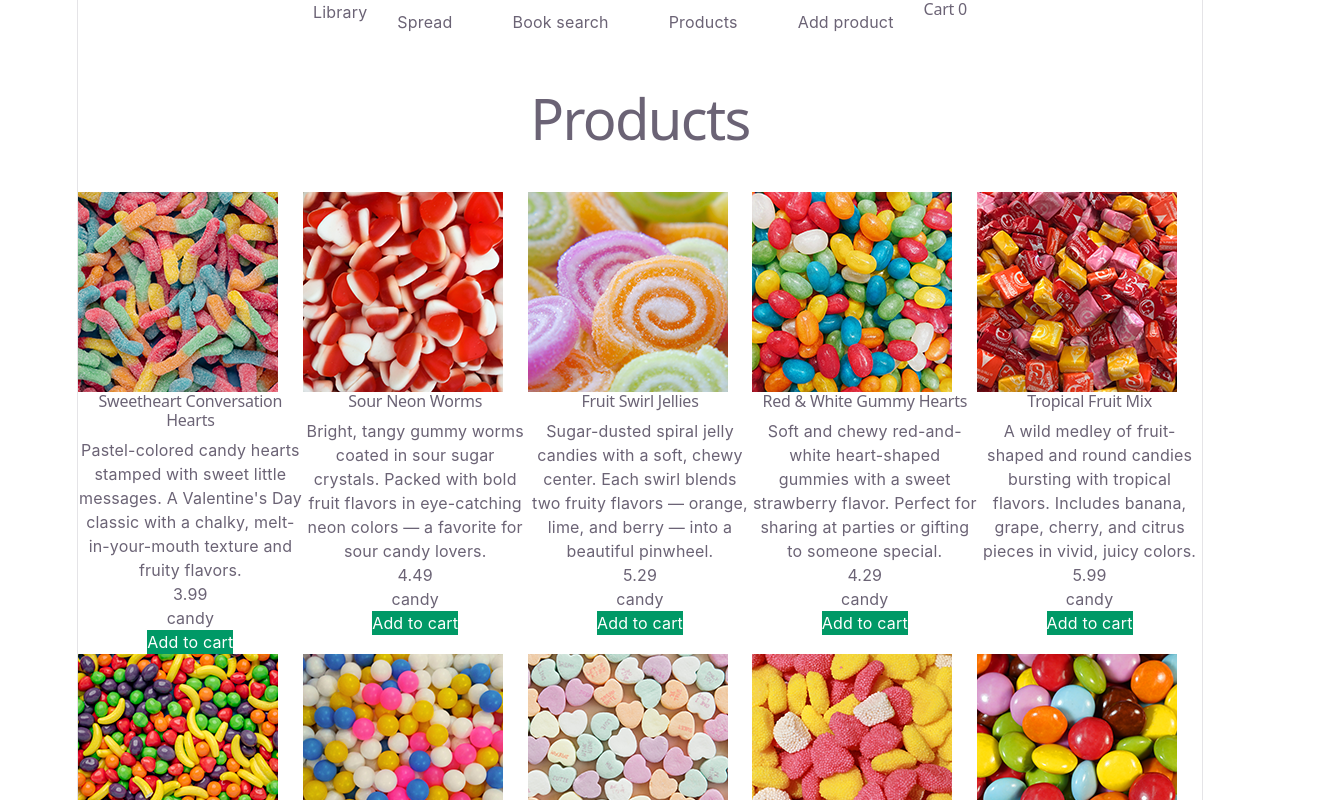
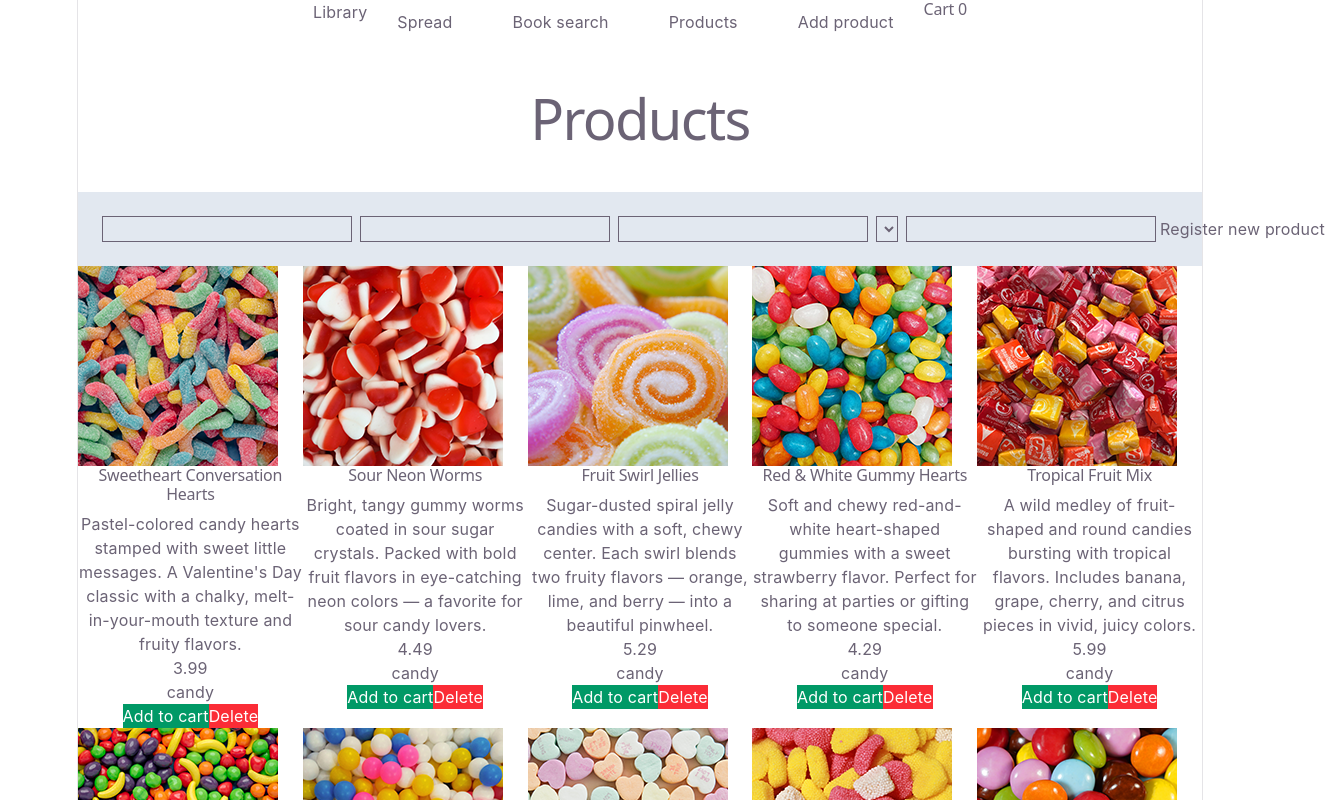
Before and after one commit to LexiconGroup61/react-frontend, a React (Vite) app: page /products in a window 1280 px wide. Shown: the top 800 px of the page, 1325 px wide, since content can reach past the window. Built offline with nearby package versions, Linux system fonts and the light colour scheme.

Commit message:
Update array in state

```diff
--- a/src/components/AddProduct.jsx
+++ b/src/components/AddProduct.jsx
@@ -1,10 +1,14 @@
 import { useForm } from "react-hook-form";
 
-const AddProduct = () => {
+const AddProduct = ({products, setProducts}) => {
     const { register, handleSubmit } = useForm();
 
     const onSubmit = (data) => {
-        console.log(data);
+        const newProducts = [
+            ...products,
+            {...data}
+        ]
+        setProducts(newProducts);
     }
 
     return (
--- a/src/components/Card.jsx
+++ b/src/components/Card.jsx
@@ -1,6 +1,6 @@
 
 
-const Card = ({product, addToCart}) => {
+const Card = ({product, addToCart, deleteProduct}) => {
     return (
         <div>
             <img src={`/img/${product.src}`} alt={`${product.name}`} className="src"/>
@@ -12,6 +12,10 @@ const Card = ({product, addToCart}) => {
                 console.log(`Add ${product.src.split('.')[0]} to cart`);
                 addToCart(parseInt(product.src.split('.')[0]));
             }} className="bg-emerald-600 text-white">Add to cart</button>
+            <button
+                className="bg-red-500 text-white"
+                onClick={() => {deleteProduct(product.name)}}
+            >Delete</button>
         </div>
     );
 };
--- a/src/components/Products.jsx
+++ b/src/components/Products.jsx
@@ -1,13 +1,25 @@
-import { products} from "../data/products.js"
+import { products as prod } from "../data/products.js"
 import Card from "./Card.jsx";
+import {useState} from "react";
+import AddProduct from "./AddProduct.jsx";
 const Products = ({addToCart}) => {
+
+    const [products, setProducts] = useState(prod);
+
+    const deleteProduct = (name) => {
+        const reducedProducts = products.filter(
+            (product) => product.name !== name
+        );
+        setProducts(reducedProducts);
+    }
     return (
 
     <>
         <div id="site-products">
             <h1>Products</h1>
+            <AddProduct products={products} setProducts={setProducts} />
             <div className="grid grid-cols-5">
-                {products.map(product => <Card product={product} addToCart={addToCart}/>)}
+                {products.map(product => <Card deleteProduct={deleteProduct} product={product} addToCart={addToCart}/>)}
             </div>
         </div>
     </>
```
